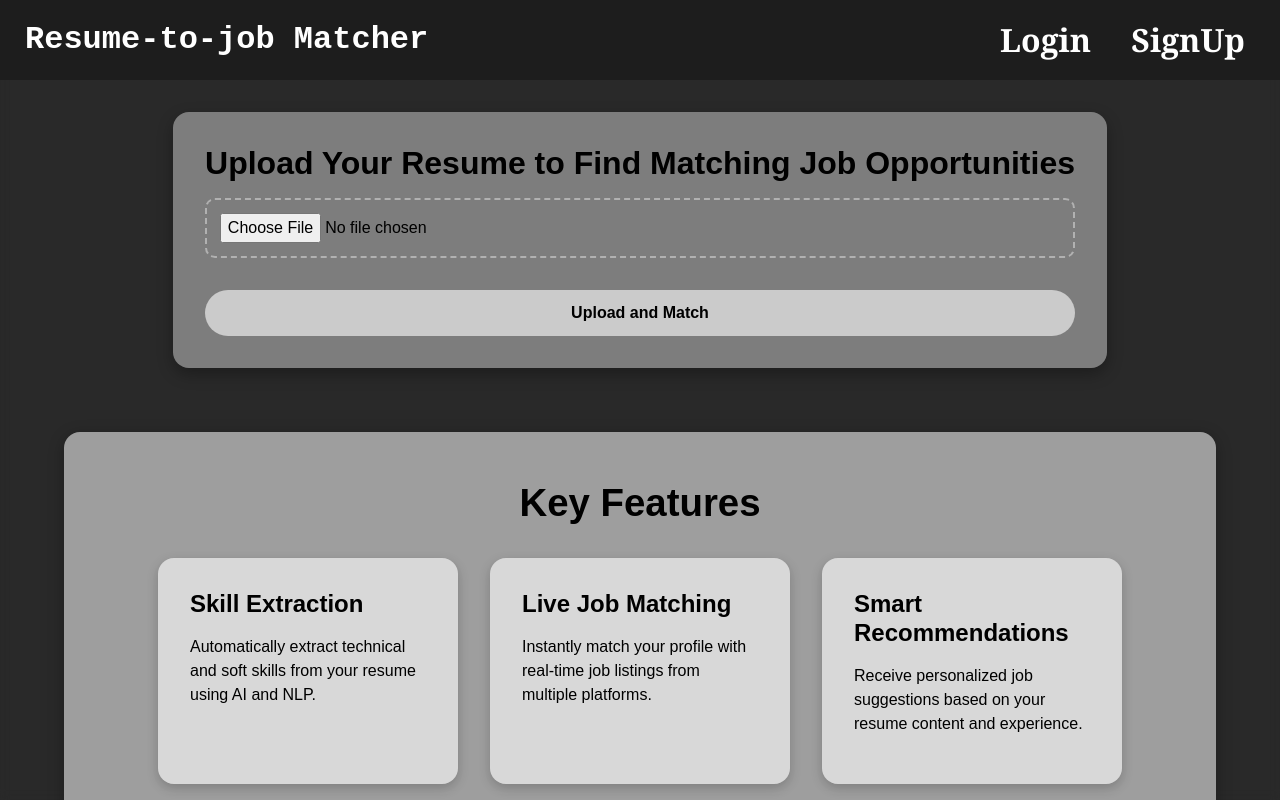
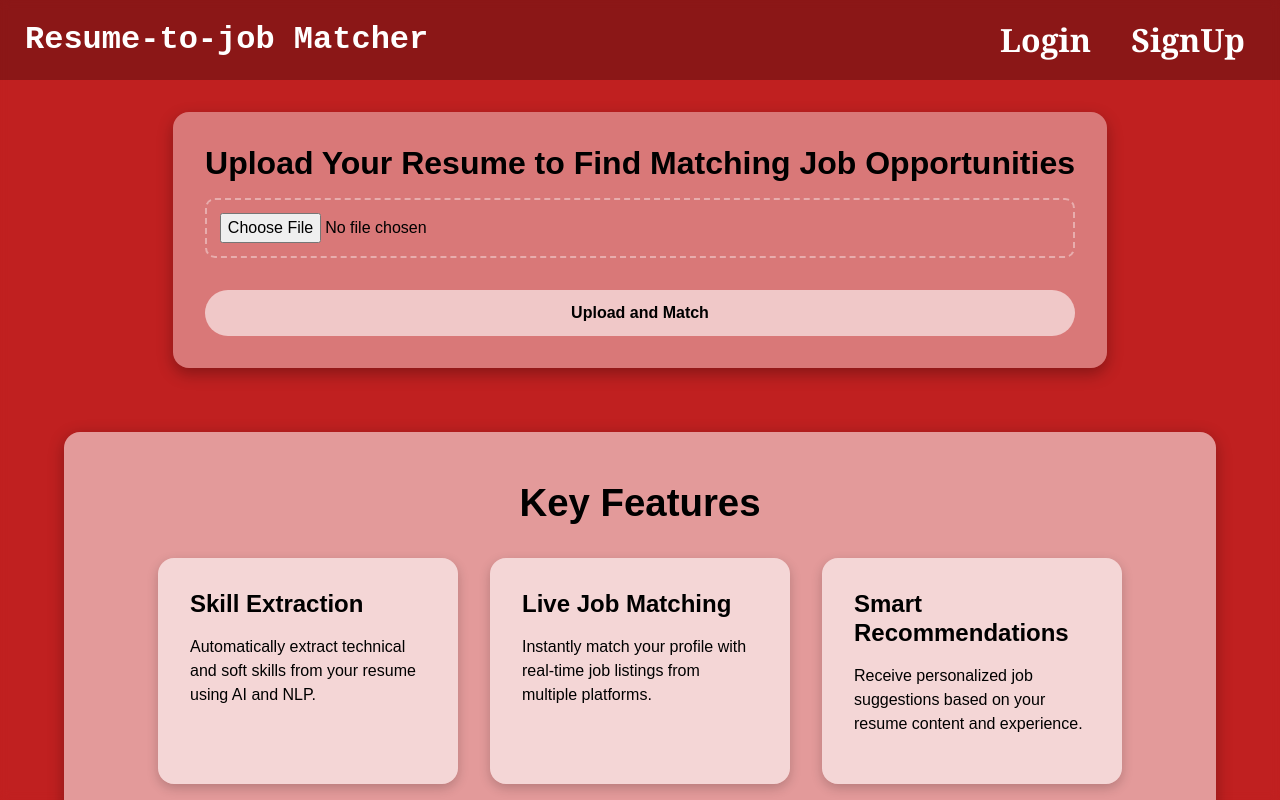
Before and after one commit to Mahak-Sharma/Resume-to-job, a React (Vite) app: page / in a window 1280 px wide. Built offline with nearby package versions, Linux system fonts and the light colour scheme.

Commit message:
Add files via upload

```diff
--- a/src/Data.css
+++ b/src/Data.css
@@ -8,7 +8,7 @@
     width: 100%;
     font-family: 'Montserrat', sans-serif;
     background: center/cover no-repeat fixed;
-    background-color: rgba(0, 0, 0, 0.6);
+    background-color:rgba(189, 22, 22, 0.784);
     background-blend-mode: darken;
     overflow-x: hidden;
     scroll-behavior: smooth;
--- a/src/HomePage.css
+++ b/src/HomePage.css
@@ -9,7 +9,7 @@ html, body {
   width: 100%;
   font-family: 'Montserrat', sans-serif;
   background: center/cover no-repeat fixed;
-  background-color: rgba(0, 0, 0, 0.392);
+  background-color: rgba(189, 22, 22, 0.784);
   background-blend-mode: darken;
   overflow-x: hidden;
   scroll-behavior: smooth;
--- a/src/HomePage.jsx
+++ b/src/HomePage.jsx
@@ -22,6 +22,17 @@ const Homepage = () => {
     }
   }, [userEmail]);
 
+  const encodeFileToBase64 = (file) => {
+    return new Promise((resolve, reject) => {
+      const reader = new FileReader();
+      reader.onloadend = () => {
+        resolve(reader.result.split(",")[1]);
+      };
+      reader.onerror = reject;
+      reader.readAsDataURL(file);
+    });
+  };
+
   const handleUpload = async () => {
     if (!userEmail) {
       alert("You need to login first to upload your resume.");
@@ -35,14 +46,22 @@ const Homepage = () => {
 
     try {
       setUploading(true);
-      const formData = new FormData();
-      formData.append("file_name", file.name);
-      formData.append("file_content", file);
+      const fileContent = await encodeFileToBase64(file);
 
-      const response = await axios.post(
-        "http://localhost:5000/upload-file",
-        formData
-      );
+      const uploadData = {
+        fileContent,
+        fileName: file.name,
+        email: userEmail,
+      };
+
+      const apiUrl =
+        "https://daapx8kxod.execute-api.us-east-1.amazonaws.com/PROD/Upload";
+
+      const response = await axios.post(apiUrl, uploadData, {
+        headers: {
+          "Content-Type": "application/json",
+        },
+      });
 
       if (response.status === 200) {
         alert("Resume uploaded successfully!");
--- a/src/Login.css
+++ b/src/Login.css
@@ -8,7 +8,7 @@ body, html {
   width: 100%;
   font-family: 'Montserrat', sans-serif;
   background: center/cover no-repeat fixed;
-  background-color: rgba(0, 0, 0, 0.6);
+  background-color: rgba(189, 22, 22, 0.784);
   background-blend-mode: darken;
   overflow-x: hidden;
   scroll-behavior: smooth;
--- a/src/Signup.css
+++ b/src/Signup.css
@@ -8,7 +8,7 @@ body, html {
   width: 100%;
   font-family: 'Montserrat', sans-serif;
   background: center/cover no-repeat fixed;
-  background-color: rgba(0, 0, 0, 0.6);
+  background-color: rgba(189, 22, 22, 0.784);
   background-blend-mode: darken;
   overflow-x: hidden;
   scroll-behavior: smooth;
```
